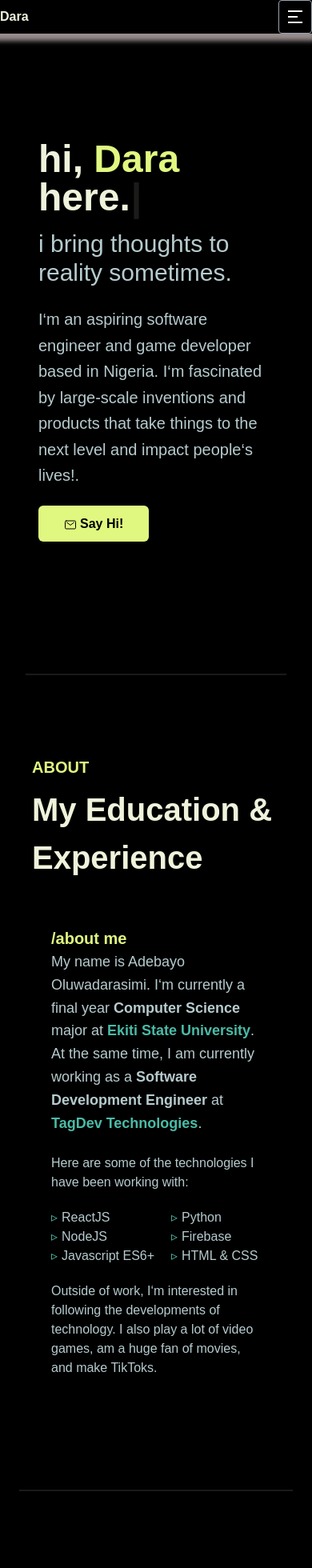
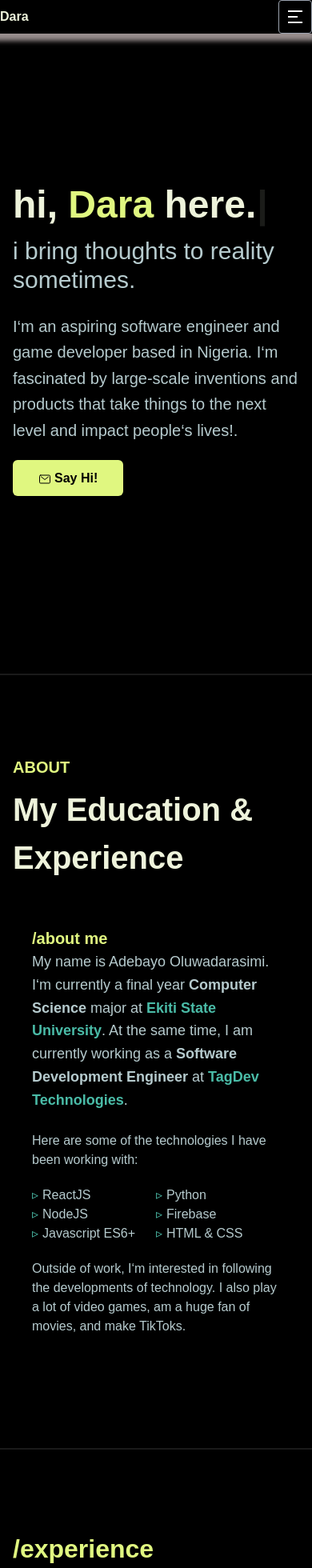
Before and after one commit to daraoncho/Dara, a React (Vite) app: page / in a window 390 px wide. Shown: the top 1960 px of the page at 80% size. Built offline with nearby package versions, Linux system fonts and the light colour scheme; a web font is replaced by a local one.

Commit message:
adjusted mg on sm

```diff
--- a/src/styles/About.module.css
+++ b/src/styles/About.module.css
@@ -7,7 +7,7 @@
   padding-top: 100px;
   padding-bottom: 100px;
   border-bottom: 2px rgba(255, 255, 255, 0.1) solid;
-  @apply mx-6;
+  @apply lg:mx-8;
 }
 
 .aboutCol {
--- a/src/styles/Home.module.css
+++ b/src/styles/Home.module.css
@@ -7,7 +7,7 @@
     padding-top: 100px; /* Increased padding for more spacing */
     padding-bottom: 100px; /* Increased padding for more spacing */
     border-bottom: 2px rgba(255, 255, 255, 0.1) solid;
-    @apply mx-8;
+    @apply lg:mx-8;
   }
 
   .homeCol {
--- a/src/styles/Work.module.css
+++ b/src/styles/Work.module.css
@@ -7,7 +7,7 @@
     padding-top: 80px;
     padding-bottom: 80px;
     border-bottom: 2px rgba(255, 255, 255, 0.1) solid;
-    @apply mx-6;
+    @apply lg:mx-8;
 
   }
 
```
